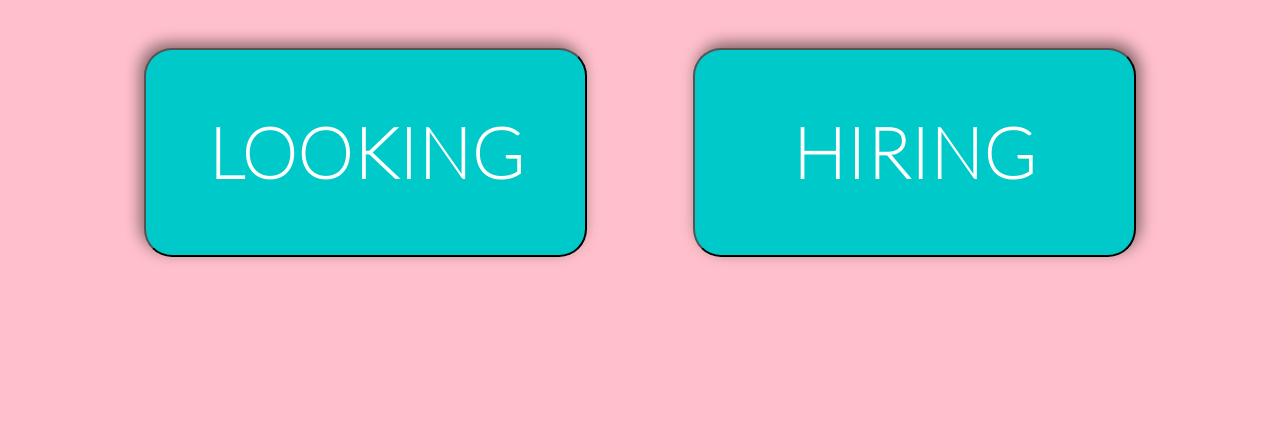
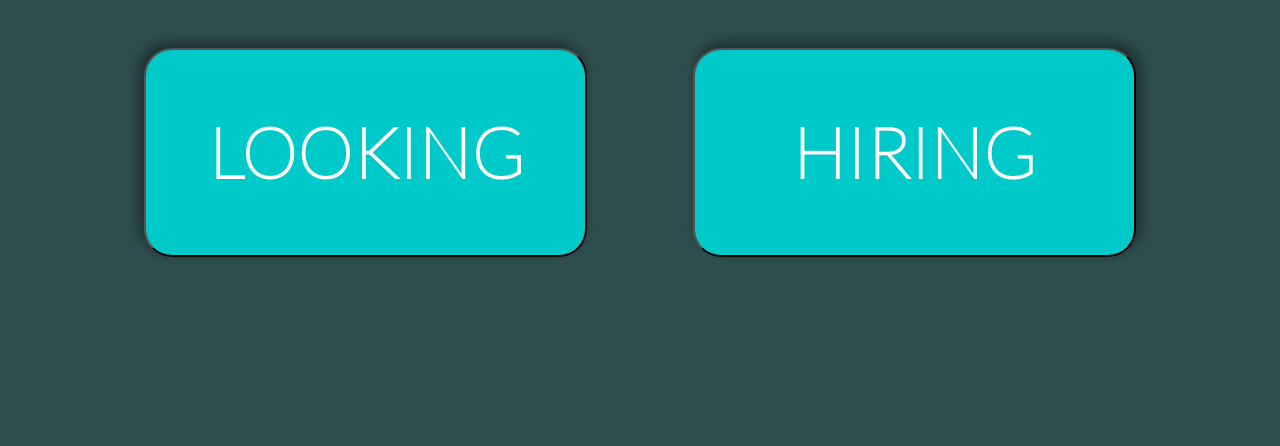
Before and after one commit to zarim/JobPostingProject, a plain HTML site: page index.html in a window 1280 px wide. Shown: the part 354-800 px from the top of the page. Drawn offline with Linux system fonts and the light colour scheme.

Commit message:
reverted change in index.css file

```diff
--- a/index.css
+++ b/index.css
@@ -1,6 +1,5 @@
 html {
-    /*background-color: darkslategray;*/
-    background-color: pink;
+    background-color: darkslategray;
 }
 
 #menu-item {
```
